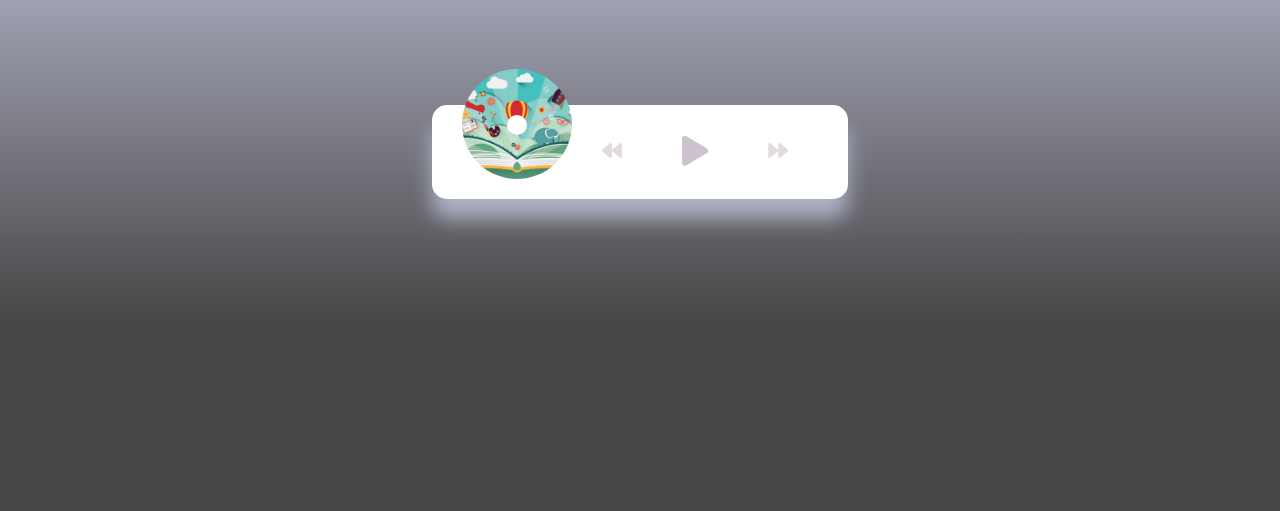
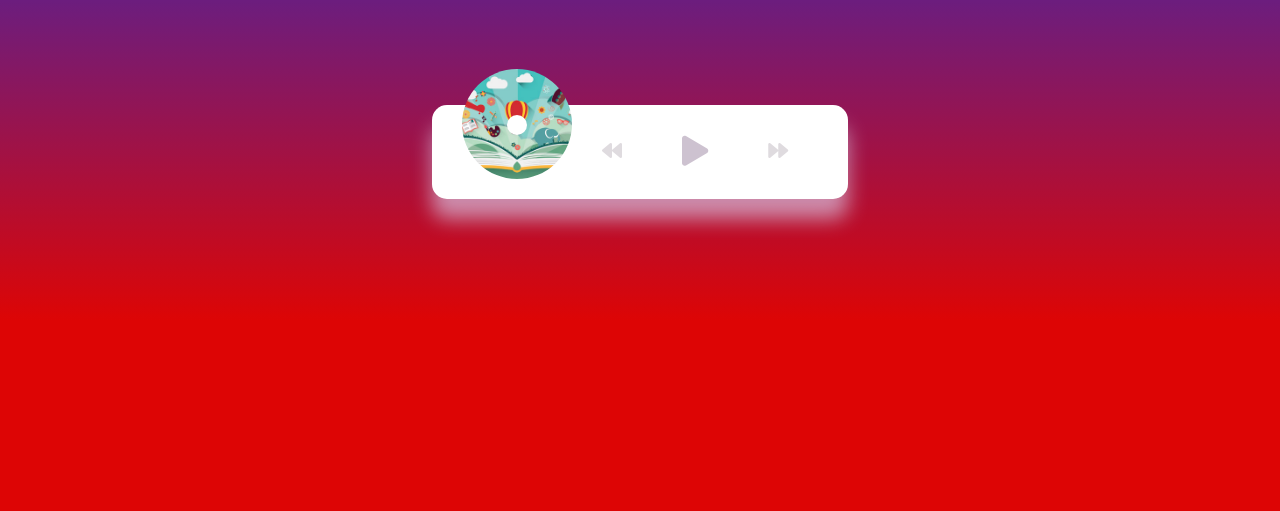
Before and after one commit to Gavalecz/gitjavit-s420, a plain HTML site: page index.html in a window 1280 px wide. Shown: the part 289-800 px from the top of the page. Drawn offline with Linux system fonts and the light colour scheme.

Commit message:
css kész

```diff
--- a/style.css
+++ b/style.css
@@ -4,7 +4,7 @@
 
 body{
 
-    background-image: linear-gradient(0deg, rgb(71, 71, 71) 23.8%, rgb(221,224,252) 92%);
+    background-image: linear-gradient(0deg, rgb(221, 5, 5) 23.8%, rgb(28, 46, 211) 92%);
     height: 100vh;
     display: flex;
     justify-content: center;
```
